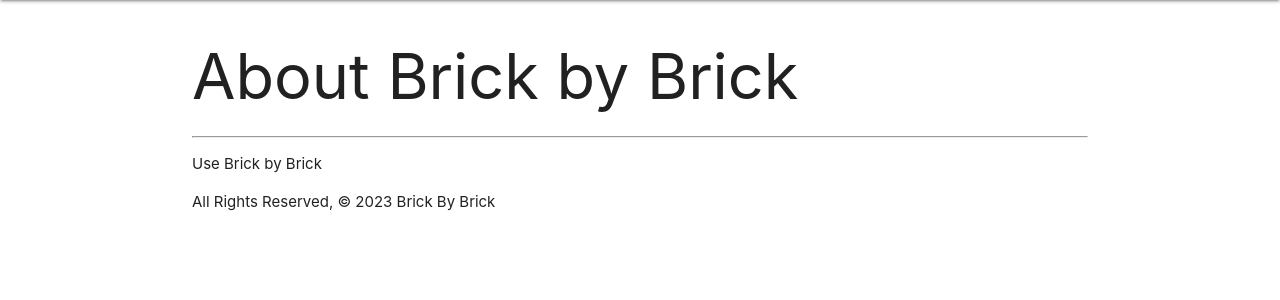
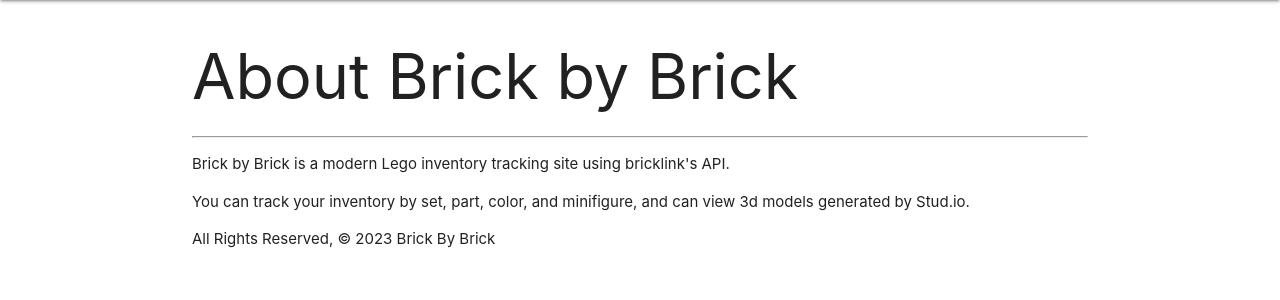
Before and after one commit to jimcreel/BrickByBrick, a Django app: page /about/ in a window 1280 px wide. Shown: the part 64-364 px from the top of the page. Run offline with Django 4.2, Linux system fonts and the light colour scheme.

Commit message:
added about.html language

```diff
--- a/brickbybrick/main_app/templates/about.html
+++ b/brickbybrick/main_app/templates/about.html
@@ -2,7 +2,8 @@
 {% block content %}
 <h1> About Brick by Brick</h1>
 <hr>
-<p> Use Brick by Brick </p>
+<p>Brick by Brick is a modern Lego inventory tracking site using bricklink's API.</p>
+<p>You can track your inventory by set, part, color, and minifigure, and can view 3d models generated by Stud.io.</p>
 
 <footer> All Rights Reserved, &copy; 2023 Brick By Brick </footer>
 {% endblock %}
```
